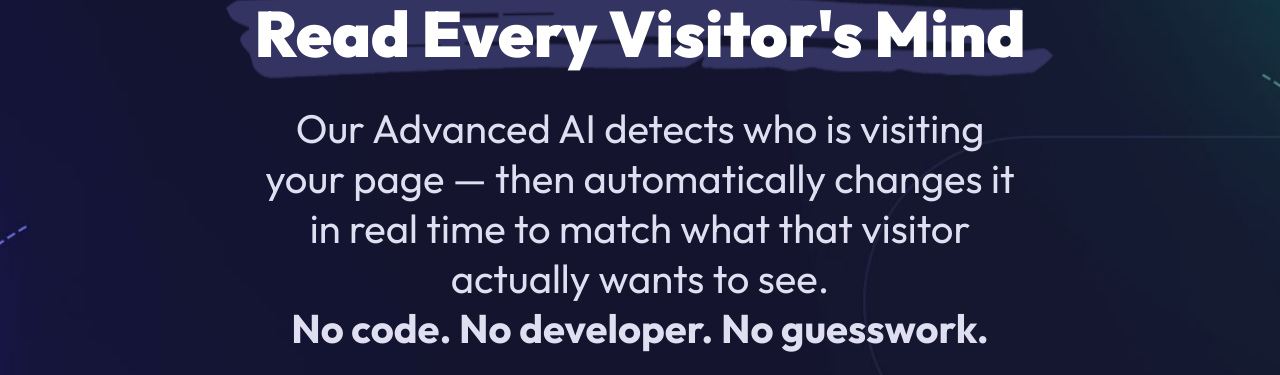
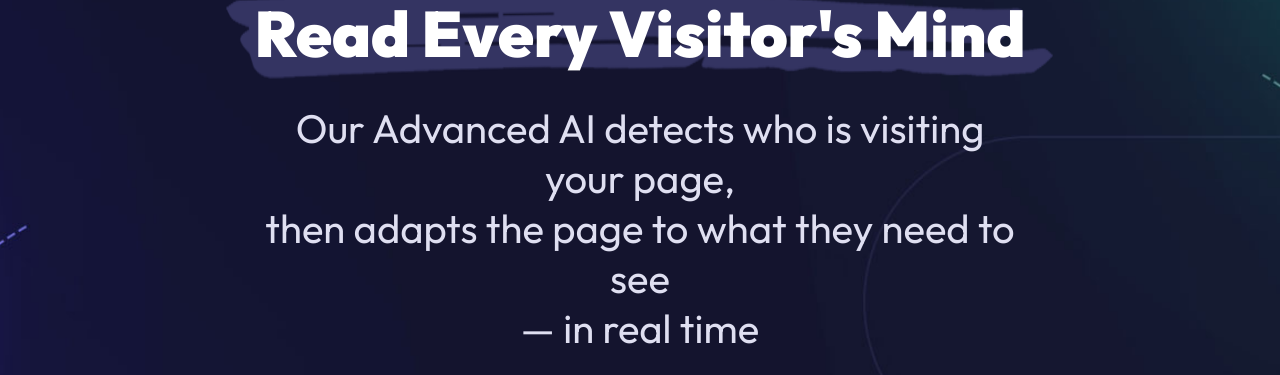
Before and after one commit to chovtech/chov, a Next.js app in the folder apps/pagepersona/frontend/: page / in a window 1280 px wide. Shown: the part 325-700 px from the top of the page. Built offline with nearby package versions, Linux system fonts and the light colour scheme.

Commit message:
copy(hero): subheadline — shorter 3-line version

```diff
--- a/apps/pagepersona/frontend/app/_components/sales/HeroSection.tsx
+++ b/apps/pagepersona/frontend/app/_components/sales/HeroSection.tsx
@@ -71,9 +71,9 @@ const HeroSection = () => {
             color: 'rgb(223, 223, 241)',
           }}
         >
-          Our Advanced AI detects who is visiting your page — then automatically changes it in real time to match what that visitor actually wants to see.
-          <br />
-          <span style={{ fontWeight: 700 }}>No code. No developer. No guesswork.</span>
+          Our Advanced AI detects who is visiting your page,<br />
+          then adapts the page to what they need to see<br />
+          — in real time
         </p>
 
         {/* Label — moved here after subheadline, pill badge */}
```
